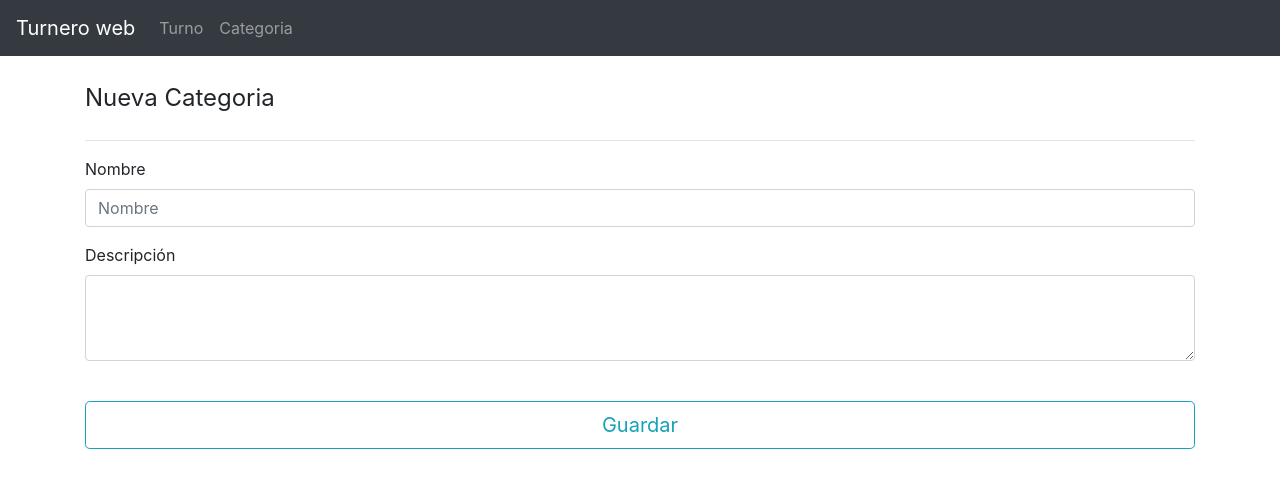
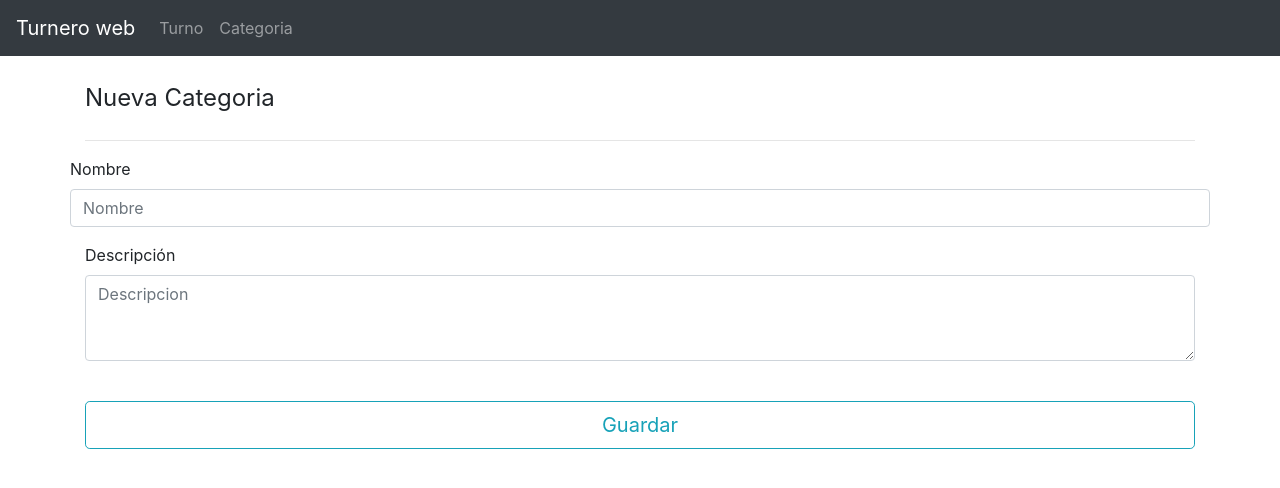
Before and after one commit to julieta/turneroWeb, an Angular app: page /add-cat in a window 1280 px wide. Shown: the top 488 px of the page. Built offline with nearby package versions, Linux system fonts and the light colour scheme.

Commit message:
save categoria

```diff
--- a/src/app/Categoria/add-cat/add-cat.component.html
+++ b/src/app/Categoria/add-cat/add-cat.component.html
@@ -3,21 +3,35 @@
       <legend>Nueva Categoria</legend>
       <hr>
       <div>
-        <form>
-          <div class="form-group">
-            <label for="exampleInputEmail1">Nombre</label>
-            <input class="form-control" type="text"  name="nombre" placeholder="Nombre" required>
+        <form autocomplete="off" (ngSubmit)="GuardarCat(formularioCat)" #formularioCat="ngForm">
+          <div class="form-group row">
+            <label class="form-label">Nombre</label>
+            <input class="form-control"
+                    ngModel
+                    name="nombre"
+                    type="text"
+                    placeholder="Nombre"
+                    required >
           </div>
           <div class="form-group">
-              <label for="exampleFormControlTextarea1">Descripción</label>
-              <textarea class="form-control" id="exampleFormControlTextarea1" rows="3"></textarea>
+              <label class="form-label">Descripción</label>
+              <textarea class="form-control"
+                        rows="3"
+                        ngModel
+                        name="descripcion"
+                        type="text"
+                        placeholder="Descripcion"
+                        required
+                        >
+
+              </textarea>
           </div>
+          <br>
+          <div>
+            <button type="submit"  class="btn btn-outline-info btn-lg btn-block">Guardar</button>
+          </div>
+        </form>
 
-          <br>
-        </form>
-        <div>
-          <button type="button" class="btn btn-outline-info btn-lg btn-block">Guardar</button>
-        </div>
       </div>
     </fieldset>
   </form>
--- a/src/app/Categoria/add-cat/add-cat.component.ts
+++ b/src/app/Categoria/add-cat/add-cat.component.ts
@@ -1,4 +1,8 @@
 import { Component, OnInit } from '@angular/core';
+import { Router } from '@angular/router';
+import {Categoria} from 'src/app/Modelo/Categoria';
+import {ServicecatService} from '../../Service/servicecat.service';
+
 
 @Component({
   selector: 'app-add-cat',
@@ -7,9 +11,15 @@ import { Component, OnInit } from '@angular/core';
 })
 export class AddCatComponent implements OnInit {
 
-  constructor() { }
+  constructor(private servicecat:ServicecatService, private router:Router) {
+}
 
   ngOnInit(): void {
   }
 
+  GuardarCat(formulario){
+
+    this.servicecat.guardarCategoria(formulario.value).subscribe(respuesta =>{console.log(respuesta)});
+  }
+
 }
--- a/src/app/Categoria/listar-cat/listar-cat.component.ts
+++ b/src/app/Categoria/listar-cat/listar-cat.component.ts
@@ -16,7 +16,7 @@ export class ListarCatComponent implements OnInit {
   ngOnInit() {
     this.servicecat.getCategorias().subscribe(data=>{
       this.categorias=data;
-    })
+    });
   }
 
   Nueva(){
--- a/src/app/Modelo/Categoria.ts
+++ b/src/app/Modelo/Categoria.ts
@@ -1,5 +1,5 @@
 export class Categoria{
     id:number;
-    nombre: String;
-    descripcion: String;
+    nombre: Text;
+    descripcion: Text;
 }
--- a/src/app/Service/servicecat.service.ts
+++ b/src/app/Service/servicecat.service.ts
@@ -1,6 +1,7 @@
 import { Injectable } from '@angular/core';
 import {HttpClient} from '@angular/common/http';
 import {Categoria} from '../Modelo/Categoria';
+import { Observable } from 'rxjs';
 
 @Injectable(//{
  // providedIn: 'root'
@@ -12,5 +13,10 @@ export class ServicecatService {
     Url='http://localhost:8080/categorias';
 
     getCategorias(){
-      return this.http.get<Categoria[]>(this.Url)  }
-  }
+      return this.http.get<Categoria[]>(this.Url);
+    }
+
+    guardarCategoria(categoria : any) : Observable<any> {
+      return this.http.post(this.Url, categoria);
+    }
+}
--- a/src/app/app-routing.module.ts
+++ b/src/app/app-routing.module.ts
@@ -14,8 +14,7 @@ const routes: Routes = [
  {path : 'listar-cat', component:ListarCatComponent},
  {path: 'add-cat', component:AddCatComponent},
  {path : 'listar-tur', component:ListarTurComponent},
- {path: 'add-tur', component:AddturComponent},
- {path : '**',  pathMatch: 'full', redirectTo : ''}
+ {path: 'add-tur', component:AddturComponent}
 ];
 
 @NgModule({
```
Also changed, not shown: 1 other file (tests, documents, lock files or other folders).
